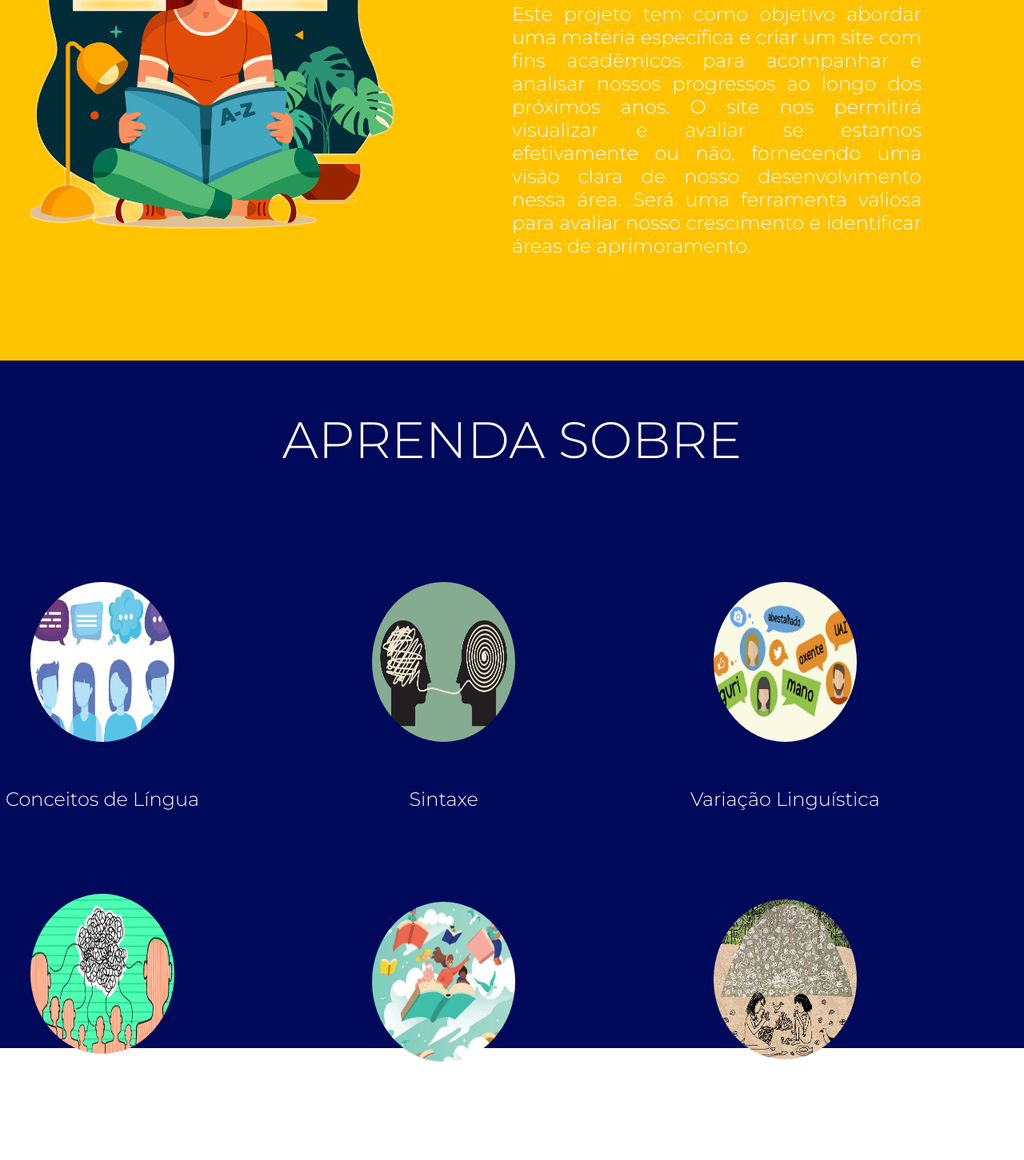
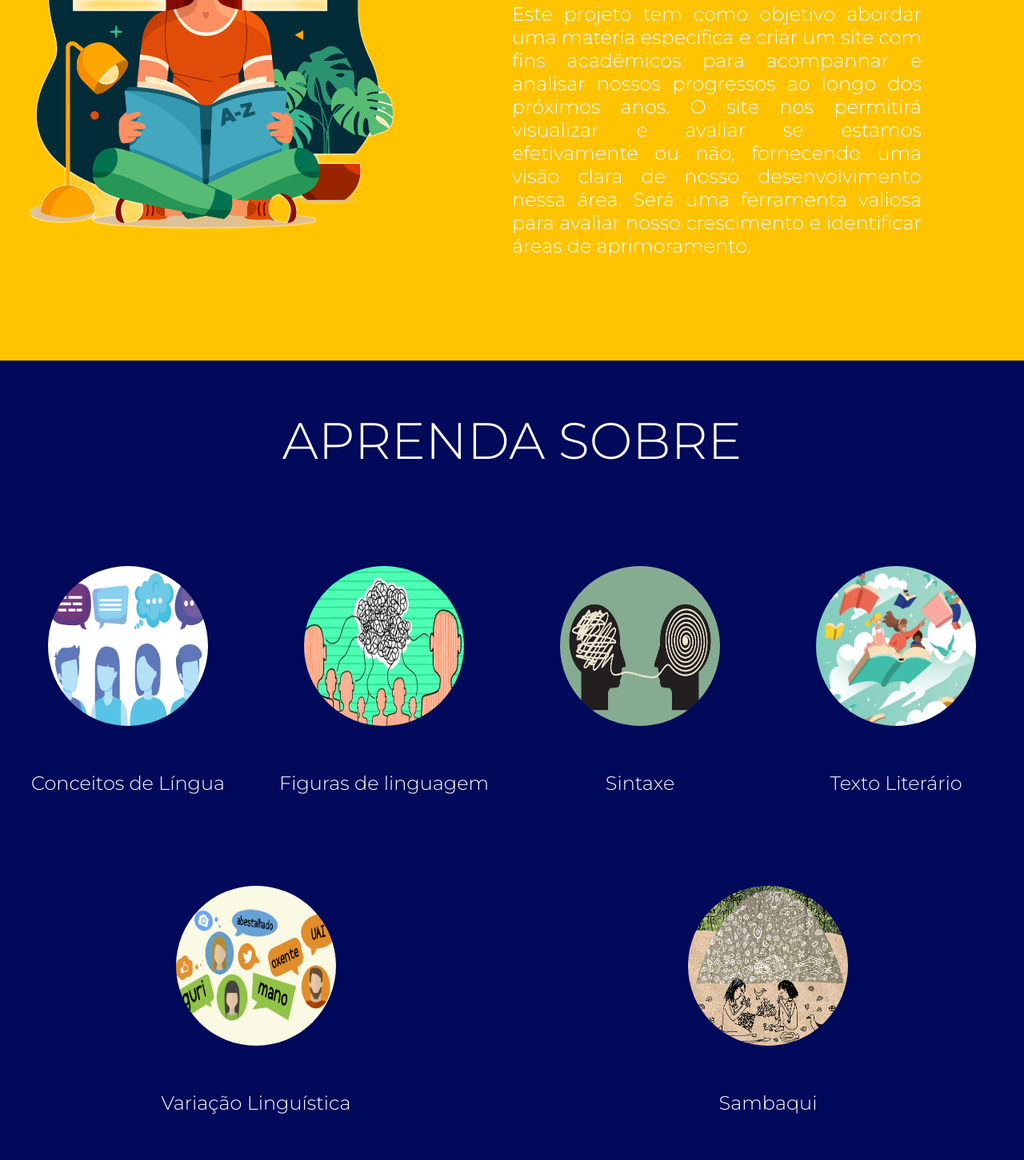
Before and after one commit to rumians/projeto-integrador, a plain HTML site: page index.html in a window 1280 px wide. Shown: the part 989-2440 px from the top of the page at 80% size. Before the commit the page ends 1440 px from the top, so only its background shows below. Drawn offline with Linux system fonts and the light colour scheme.

Commit message:
dasfasfas

```diff
--- a/css/style.css
+++ b/css/style.css
@@ -70,11 +70,6 @@ header {
   color: #FE775A;
 }
 
-#conteudo {
-  height: 2000px;
-  padding-top: 60px;
-}
-
 #titulo {
   position: absolute;
   left: 5%;
@@ -105,25 +100,25 @@ header {
 
 #parte {
   display: grid;
-  grid-template-columns: 1fr 1fr ;
+  grid-template-columns: 1fr 1fr;
   grid-template-rows: 1fr 1fr;
   width: 100%;
   height: 80%;
   background-color: #FFC300
 }
 
-#imagensec{
+#imagensec {
   grid-column: 1 / 2;
   grid-row: 1 / 3;
 }
 
-.text{
+.text {
   height: 20%;
   grid-column: 2 / 3;
   grid-row: 1 / 2;
 }
 
-.text2{
+.text2 {
   grid-column: 2 / 3;
   grid-row: 1 / 3;
   margin-top: 30%;
@@ -148,18 +143,18 @@ header {
 }
 
 #conteudo {
-  position: absolute;
-  height: 100%;
+  height: 1000px;
   width: 100%;
   background-color: #00095a;
   color: white;
 }
 
-.title3{
+.title3 {
   height: 20%;
   display: flex;
   align-items: center;
   flex-direction: column;
+  justify-content: space-around;
 }
 
 #titulo3 {
@@ -168,15 +163,21 @@ header {
   color: #fff;
 }
 
-.assunto{
+.assunto {
+  flex-direction: row;
+  align-content: space-around;
+  justify-content: space-around;
+  align-content: center;
+  align-content: stretch;
+  margin: auto;
   width: 100%;
-  height: 100%;
+  height: 500px;
   display: flex;
   flex-wrap: wrap;
-  flex-direction: column
+  justify-content: space-around;
 }
 
-.assunto > div{
+.assunto>div {
   display: flex;
   align-items: center;
   justify-content: space-evenly;
@@ -187,8 +188,8 @@ header {
   display: flex;
   align-items: center;
   flex-direction: column;
-  height: 50%;
-  width: 20%;
+  height: 400px;
+  width: 300px;
   border-radius: 20px;
 }
 
@@ -198,8 +199,8 @@ header {
 }
 
 #figurasdelinguagem {
-  height: 50%;
-  width: 20%;
+  height: 400px;
+  width: 300px;
   border-radius: 20px;
 }
 
@@ -209,19 +210,21 @@ header {
 }
 
 #Sintaxe {
-  height: 50%;
-  width: 20%;
+  height: 400px;
+  width: 300px;
   border-radius: 20px;
 }
 
 #Sintaxe:hover {
+  height: 400px;
+  width: 300px;
   background-color: rgb(54, 63, 143);
   transition: 0.2s;
 }
 
 #TextoLiterárioenãoLiterário {
-  height: 50%;
-  width: 20%;
+  height: 400px;
+  width: 300px;
   border-radius: 20px;
 }
 
@@ -231,8 +234,8 @@ header {
 }
 
 #VariaçãoLinguística {
-  height: 50%;
-  width: 20%;
+  height: 400px;
+  width: 300px;
   border-radius: 20px;
 }
 
@@ -242,8 +245,8 @@ header {
 }
 
 #Sambaqui {
-  height: 50%;
-  width: 20%;
+  height: 400px;
+  width: 300px;
   border-radius: 20px;
 }
 
@@ -253,8 +256,8 @@ header {
 }
 
 #imagem2 {
-  width: 70%;
-  height: 50%;
+  width: 200px;
+  height: 200px;
   border-radius: 50%;
 }
 
@@ -262,14 +265,15 @@ header {
   font-weight: lighter;
   color: #fff;
 }
+
 #figuras {
   font-weight: lighter;
   color: #fff;
 }
 
 #imagem3 {
-  width: 70%;
-  height: 50%;
+  width: 200px;
+  height: 200px;
   border-radius: 50%;
 }
 
@@ -279,14 +283,14 @@ header {
 }
 
 #imagem4 {
-  width: 70%;
-  height: 50%;
+  width: 200px;
+  height: 200px;
   border-radius: 50%;
 }
 
 #imagem5 {
-  width: 70%;
-  height: 50%;
+  width: 200px;
+  height: 200px;
   border-radius: 50%;
 }
 
@@ -296,8 +300,8 @@ header {
 }
 
 #imagem6 {
-  width: 70%;
-  height: 50%;
+  width: 200px;
+  height: 200px;
   border-radius: 50%;
 }
 
@@ -307,8 +311,8 @@ header {
 }
 
 #imagem7 {
-  width: 70%;
-  height: 50%;
+  width: 200px;
+  height: 200px;
   border-radius: 50%;
 }
 
--- a/index.html
+++ b/index.html
@@ -75,7 +75,7 @@
       </div>
       <div onclick="window.location.href=('sambaqui.html')" id="Sambaqui">
         <img id="imagem7" src="midia/sambaqui_1.jpg" alt="Sambaqui">
-        <h1 id="Sam">Sambaqui</h2>
+        <h2 id="Sam">Sambaqui</h2>
       </div>
     </div>
   </main>
```
